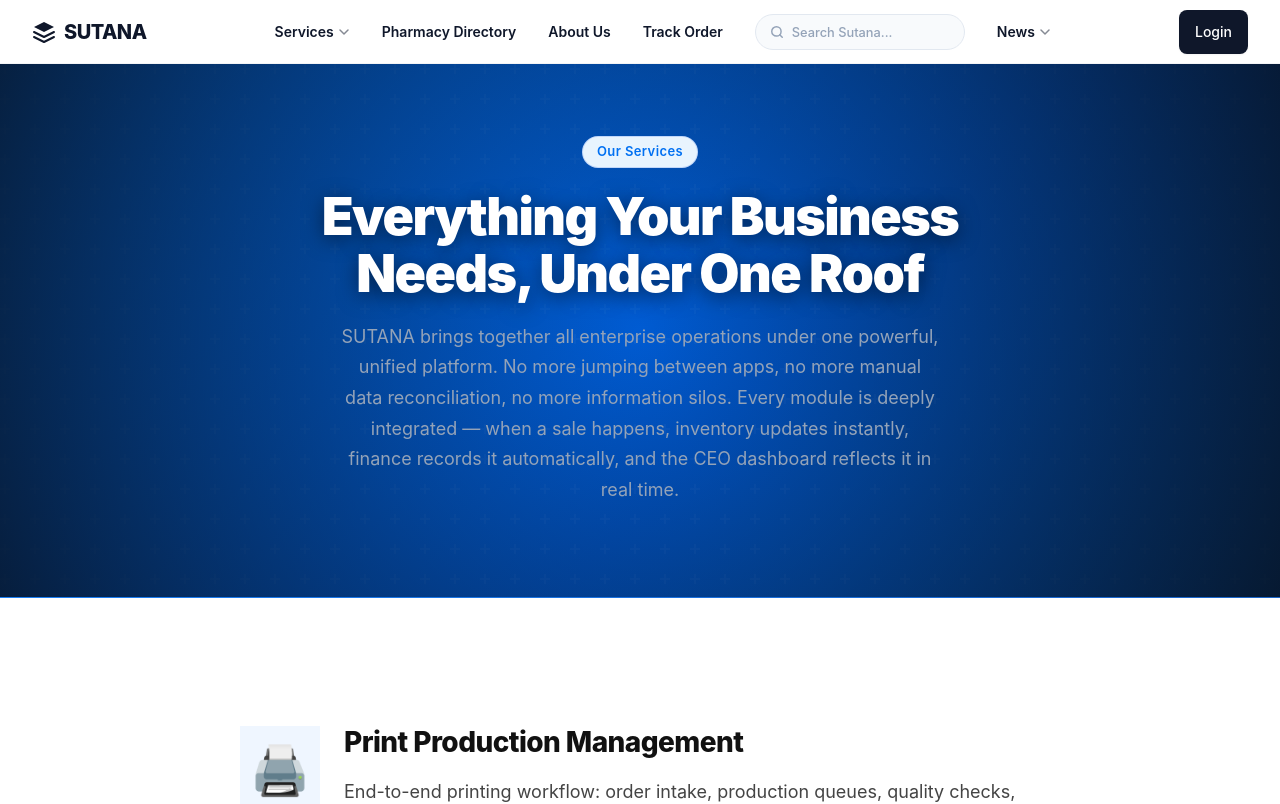
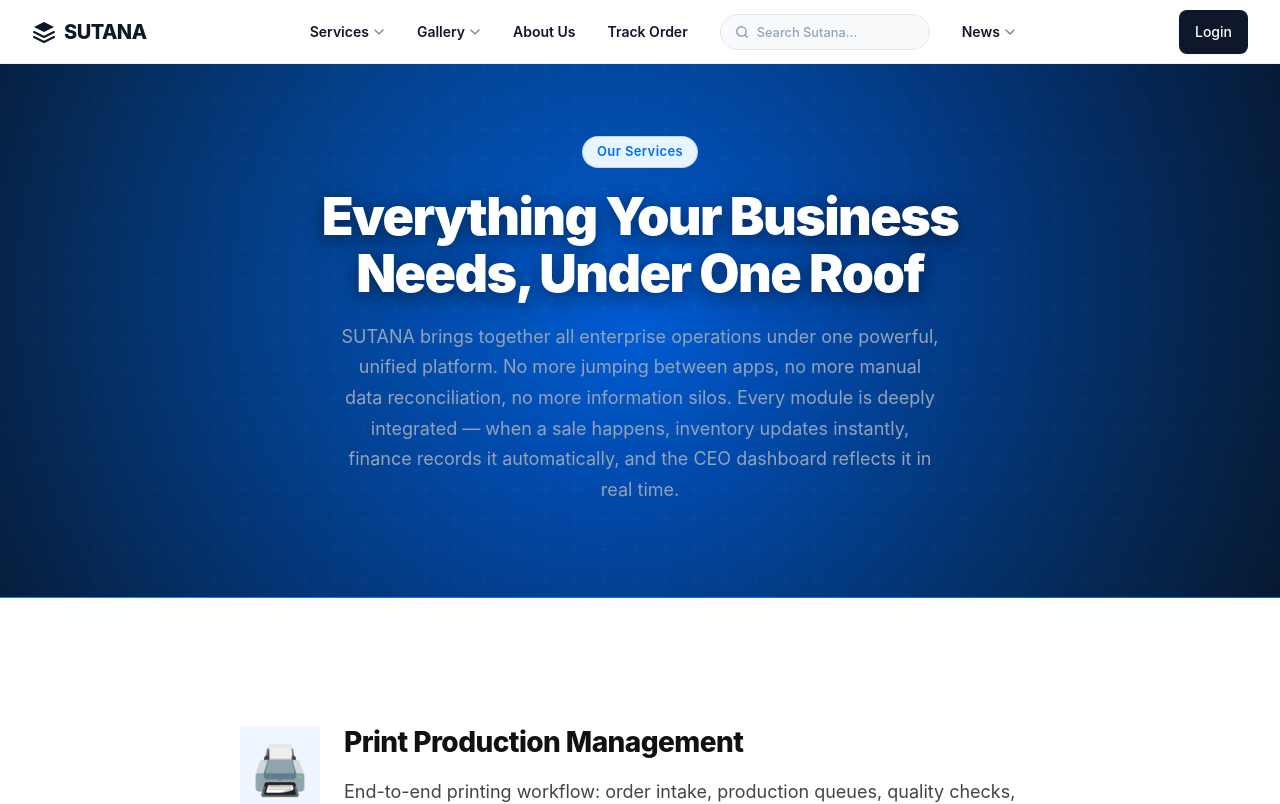
Before and after one commit to misraky/SUTANA-EMS, a React (Vite) app in the folder frontend/: page /services in a window 1280 px wide. Shown: the top 804 px of the page. Built offline with nearby package versions, Linux system fonts and the light colour scheme; no server answers.

Commit message:
change on header link

```diff
--- a/frontend/src/pages/LandingPage/ServicesPage.jsx
+++ b/frontend/src/pages/LandingPage/ServicesPage.jsx
@@ -1,6 +1,6 @@
 import React, { useState, useEffect } from 'react';
 import { useNavigate, Link } from 'react-router-dom';
-import { Printer, Pill, Car, Wheat, Store, Newspaper, Bell, Video, GalleryHorizontal } from 'lucide-react';
+import { Printer, Pill, Car, Wheat, Store, Newspaper, Bell, Video, GalleryHorizontal, Users, Folder } from 'lucide-react';
 import './PublicLayout.css';
 import ToggleSection from './ToggleSection';
 
@@ -164,6 +164,7 @@ const ServicesPage = () => {
 export const PublicNav = () => {
   const navigate = useNavigate();
   const [dropdownOpen, setDropdownOpen] = useState(false);
+  const [galleryDropdownOpen, setGalleryDropdownOpen] = useState(false);
   const [newsDropdownOpen, setNewsDropdownOpen] = useState(false);
   const [searchQuery, setSearchQuery] = useState('');
 
@@ -230,7 +231,34 @@ export const PublicNav = () => {
               </div>
             )}
           </div>
-          <Link to="/pharmacy-directory" className="pub-link-modern">Pharmacy Directory</Link>
+          <div
+            className="pub-dropdown-wrapper"
+            onMouseEnter={() => setGalleryDropdownOpen(true)}
+            onMouseLeave={() => setGalleryDropdownOpen(false)}
+          >
+            <span className={`pub-link-modern ${galleryDropdownOpen ? 'active' : ''}`}>
+              Gallery
+              <svg className="pub-chevron" width="12" height="12" viewBox="0 0 12 12" fill="none">
+                <path d="M2 4L6 8L10 4" stroke="currentColor" strokeWidth="1.5" strokeLinecap="round" strokeLinejoin="round"/>
+              </svg>
+            </span>
+            {galleryDropdownOpen && (
+              <div className="pub-dropdown-grid">
+                <Link to="/gallery/workers" className="pub-dropdown-item" onClick={() => setGalleryDropdownOpen(false)}>
+                  <span className="pub-dropdown-icon"><Users size={18} strokeWidth={2} /></span>
+                  <span>Sutana Workers & Workplace</span>
+                </Link>
+                <Link to="/gallery/cars" className="pub-dropdown-item" onClick={() => setGalleryDropdownOpen(false)}>
+                  <span className="pub-dropdown-icon"><Car size={18} strokeWidth={2} /></span>
+                  <span>Cars</span>
+                </Link>
+                <Link to="/gallery/other" className="pub-dropdown-item" onClick={() => setGalleryDropdownOpen(false)}>
+                  <span className="pub-dropdown-icon"><Folder size={18} strokeWidth={2} /></span>
+                  <span>Other</span>
+                </Link>
+              </div>
+            )}
+          </div>
           <Link to="/about"           className="pub-link-modern">About Us</Link>
           {/* Track Order — left of search */}
           <button className="pub-link-btn" onClick={() => navigate('/track-order')}>Track Order</button>
```
